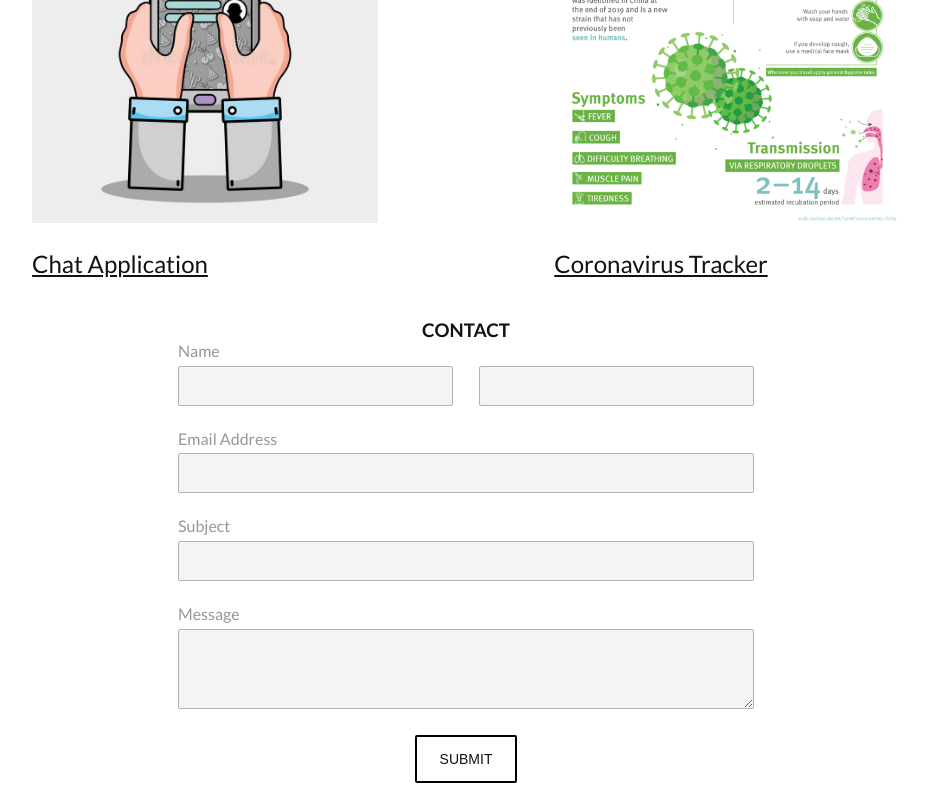
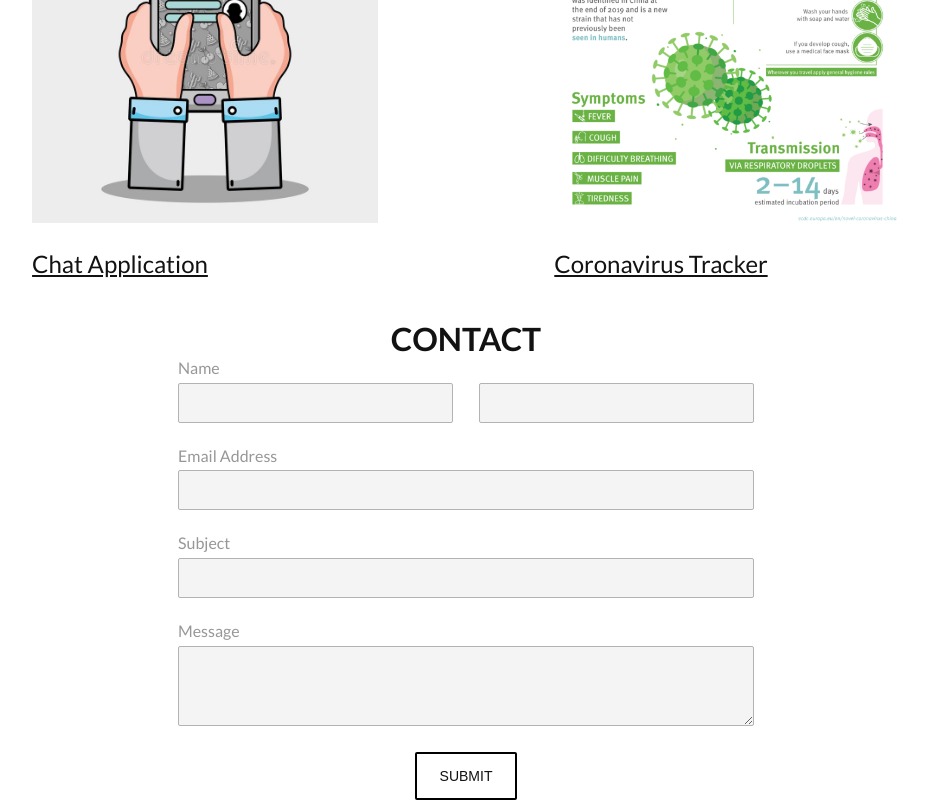
Before and after one commit to shashtag/Portfolio, a React (Create React App) app: page / in a window 1280 px wide. Shown: the part 3880-4680 px from the top of the page, without its empty margins (174-1101 px from the left). Built offline with nearby package versions, Linux system fonts and the light colour scheme.

Commit message:
UPDATE site

```diff
--- a/src/components/Contact.js
+++ b/src/components/Contact.js
@@ -60,7 +60,7 @@ class Contact extends React.Component {
   render() {
     return (
       <div className="contact-main" id="contact-main">
-        <h3>CONTACT</h3>
+        <h1>CONTACT</h1>
         <form className="form" onSubmit={this.onFormSubmit}>
           <div>
             <label htmlFor="fname">Name</label>
```
